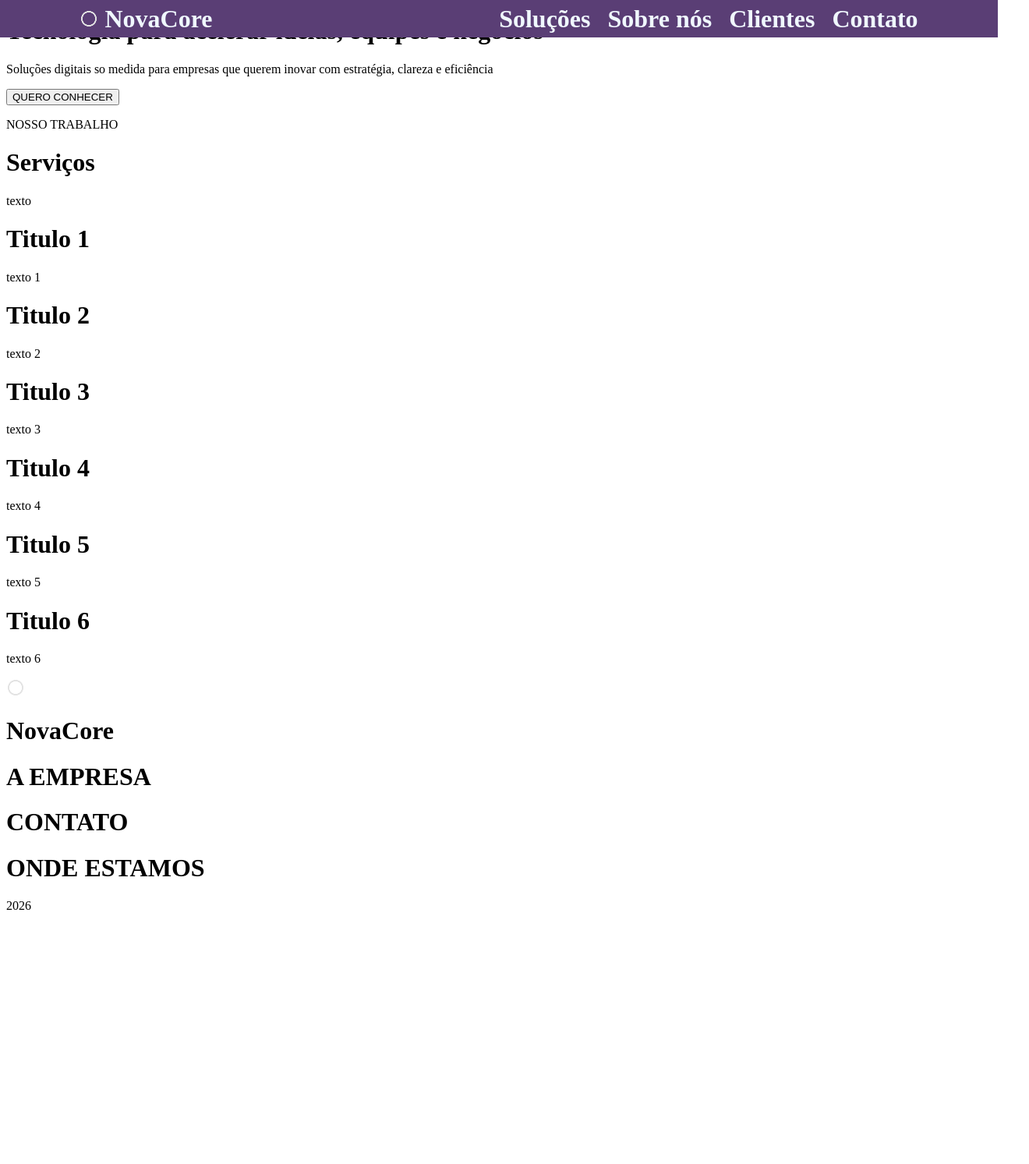
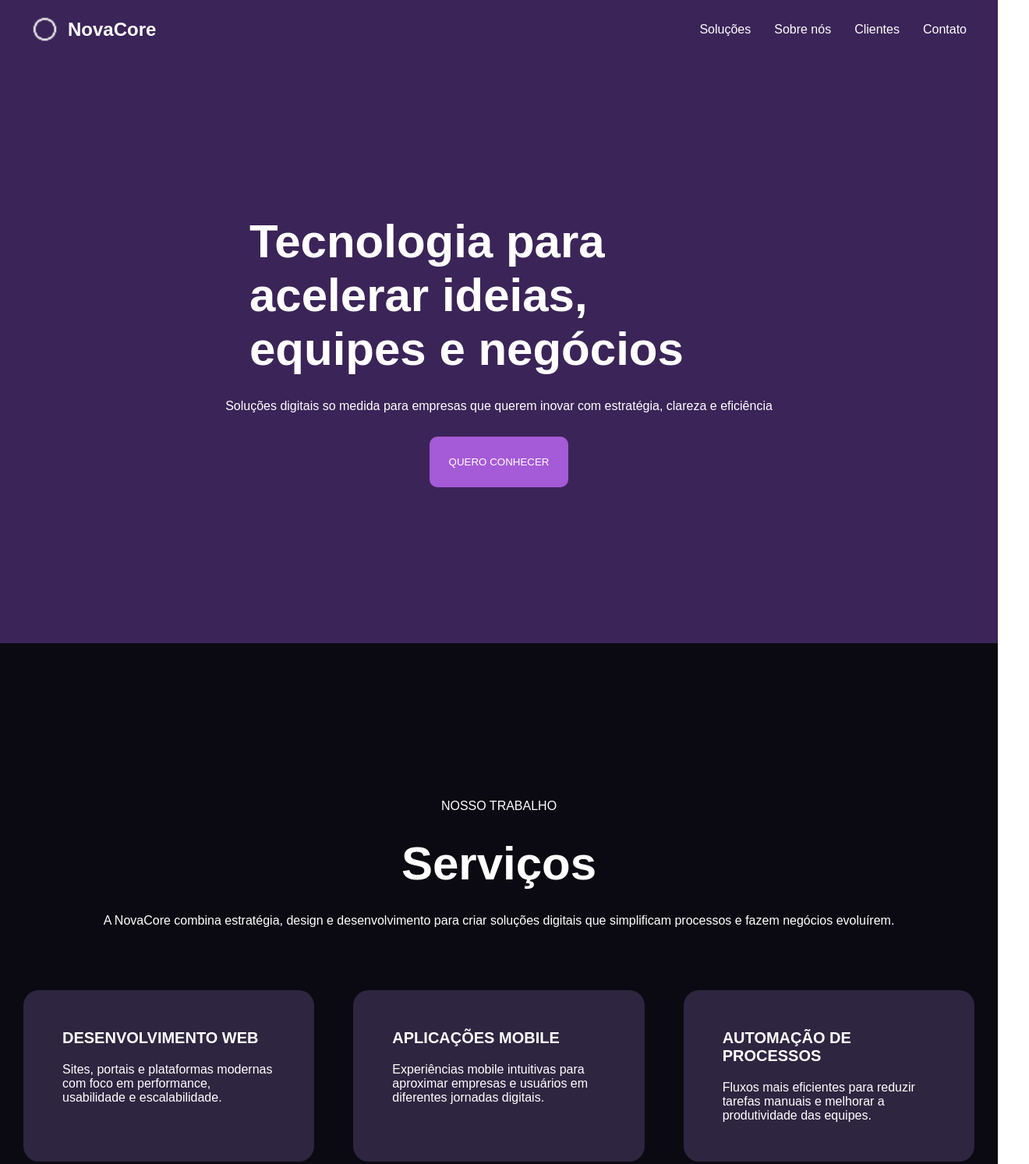
Before and after one commit to WillP0ntes/CP5-Front-End-1ESPU, a plain HTML site: page revisao/index.html in a window 1280 px wide. Shown: the top 1493 px of the page at 78% size, 1320 px wide, since content can reach past the window. Before the commit the page ends 1187 px from the top, so only its background shows below. Drawn offline with Linux system fonts and the light colour scheme.

Commit message:
Projeto revisão finalizado

```diff
--- a/revisao/css/global.css
+++ b/revisao/css/global.css
@@ -4,5 +4,6 @@
 }
 
 body {
-    padding-top: 50px;
+    font-family: Arial, sans-serif;
+    color: #fff;
 }
--- a/revisao/css/style.css
+++ b/revisao/css/style.css
@@ -1,42 +1,133 @@
 .navbar {
-    width: 100%;
-    height: 48px;
-    background-color: #5a3e75;
-    display: flex;
-    align-items: center;
-    position: fixed;
-    top: 0;
-    left: 0;
-    z-index: 1000;
+    padding: 20px 40px;
+    background-color: #3b2458;
 }
 
 .navbar-container {
-    width: 84%;
-    max-width: 1200px;
-    margin: 0 auto;
     display: flex;
+    justify-content: space-between;
     align-items: center;
-    justify-content: space-between;
 }
 
 .titulo {
     display: flex;
     align-items: center;
-    gap: 8px;
-    text-decoration: none;
+    gap: 12px;
     img {
-        color: #844bb9;
+        width: 35px;
+        height: 35px;
+        object-fit: contain;
     }
     h1 {
-        color: aliceblue;
+        font-size: 24px;
+        font-weight: bold;
     }
 }
 
 .topicos {
     display: flex;
-    align-items: center;
-    gap: 22px;
+    gap: 30px;
     h1 {
-        color: aliceblue;
+        font-size: 16px;
+        font-weight: normal;
+        cursor: pointer;
+        transition: opacity 0.2s;
     }
 }
+
+.main {
+    background-color: #3b2458;
+    width: 100%;
+    height: 100%;
+    display: flex;
+    flex-direction: column;
+    align-items: center;
+    justify-content: center;
+    gap: 30px;
+    padding: 200px 0;
+    button {
+        background-color: #a55ad7;
+        border: 0px;
+        border-radius: 10px;
+        padding: 25px;
+        color: #fff;
+    }
+    h1 {
+        width: 50%;
+        font-size: 60px;
+    }
+}
+
+.servicos {
+    background-color: #0b0a12;
+    width: 100%;
+    height: 100%;
+    display: flex;
+    flex-direction: column;
+    align-items: center;
+    justify-content: center;
+    gap: 30px;
+    padding: 200px 0;
+    h1 {
+        font-size: 60px;
+    }
+}
+
+.cards {
+    display: grid;
+    grid-template-columns: 1fr 1fr 1fr;
+    grid-template-rows: 1fr 1fr;
+    justify-content: space-between;
+    padding: 50px 30px;
+    gap: 50px;
+    .card {
+        padding: 50px;
+        background-color: #2e2540;
+        border-radius: 20px;
+        h2 {
+            font-size: 20px;
+            padding: 0 0 20px 0;
+        }
+    }
+}
+
+.footer {
+    width: 100%;
+    background-color: #14111c;
+    color: #fff;
+    padding: 50px 20px 20px 20px;
+    display: flex;
+    flex-direction: column;
+    align-items: center;
+    gap: 40px;
+    .logo {
+        display: flex;
+        flex-direction: column;
+        align-items: center;
+        gap: 10px;
+        img {
+            width: 40px;
+            height: 40px;
+            object-fit: contain;
+        }
+        h1 {
+            font-size: 20px;
+            font-weight: bold;
+        }
+    }
+}
+
+.mais {
+    display: flex;
+    justify-content: space-between;
+    gap: 300px;
+    padding: 0 0 0 65px;
+    .maiss {
+        display: flex;
+        flex-direction: column;
+        align-items: center;
+    }
+    h1 {
+        color: #a55ad7;
+    }
+}
--- a/revisao/index.html
+++ b/revisao/index.html
@@ -3,7 +3,7 @@
 <head>
     <meta charset="UTF-8">
     <meta name="viewport" content="width=device-width, initial-scale=1.0">
-    <link rel="stylesheetglobal" href="./css/global.css">
+    <link rel="stylesheet" href="./css/global.css">
     <link rel="stylesheet" href="./css/style.css">
     <title>Projeto para Revisão</title>
 </head>
@@ -25,35 +25,37 @@
     <div class="main">
         <h1>Tecnologia para acelerar ideias, equipes e negócios</h1>
         <p>Soluções digitais so medida para empresas que querem inovar com estratégia, clareza e eficiência</p>
-        <button class="button">QUERO CONHECER</button>
+        <button>QUERO CONHECER</button>
     </div>
     <div class="servicos">
         <p>NOSSO TRABALHO</p>
         <h1>Serviços</h1>
-        <p>texto</p>
-        <div class="card1">
-            <h1>Titulo 1</h1>
-            <p>texto 1</p>
+        <p>A NovaCore combina estratégia, design e desenvolvimento para criar soluções digitais que simplificam processos e fazem negócios evoluírem.</p>
+        <div class="cards">
+            <div class="card1 card">
+                <h2>DESENVOLVIMENTO WEB</h2>
+                <p>Sites, portais e plataformas modernas com foco em performance, usabilidade e escalabilidade.</p>
             </div>
-        <div class="card2">
-            <h1>Titulo 2</h1>
-            <p>texto 2</p>
+            <div class="card2 card">
+                <h2>APLICAÇÕES MOBILE</h2>
+                <p>Experiências mobile intuitivas para aproximar empresas e usuários em diferentes jornadas digitais.</p>
             </div>
-        <div class="card3">
-            <h1>Titulo 3</h1>
-            <p>texto 3</p>
+            <div class="card3 card">
+                <h2>AUTOMAÇÃO DE PROCESSOS</h2>
+                <p>Fluxos mais eficientes para reduzir tarefas manuais e melhorar a produtividade das equipes.</p>
             </div>
-        <div class="card4">
-            <h1>Titulo 4</h1>
-            <p>texto 4</p>
+            <div class="card4 card">
+                <h2>INTEGRAÇÕES DE SISTEMAS</h2>
+                <p>Conexão entre ferramentas, APIs e plataformas para centralizar operações e informações.</p>
             </div>
-        <div class="card5">
-            <h1>Titulo 5</h1>
-            <p>texto 5</p>
+            <div class="card5 card">
+                <h2>DADOS E ANALYTICS</h2>
+                <p>Dashboards e soluções analíticas para transformar dados em decisões mais inteligentes.</p>
             </div>
-        <div class="card6">
-            <h1>Titulo 6</h1>
-            <p>texto 6</p>
+            <div class="card6 card">
+                <h2>UX E INTERFACE</h2>
+                <p>Interfaces claras, funcionais e atrativas para melhorar a experiência dos produtos digitais.</p>
+            </div>
         </div>
     </div>
     <footer class="footer">
@@ -61,17 +63,25 @@
             <img src="./img/icon.png" alt="">
             <h1>NovaCore</h1>
         </div>
-        <div class="empresa">
+        <div class="mais">
+            <div class="empresa maiss">
                 <h1>A EMPRESA</h1>
-            <p></p>
+                <p>Nossa história</p>
+                <p>Soluções</p>
+                <p>Trabalhe conosco</p>
+                <p>Política de privacidade</p>
             </div>
-        <div class="contato">
+            <div class="contato maiss">
                 <h1>CONTATO</h1>
-            <p></p>
+                <p>+55 11 4000-0000</p>
+                <p>contato@novacore.com</p>
             </div>
-        <div class="onde">
+            <div class="onde maiss">
                 <h1>ONDE ESTAMOS</h1>
-            <p></p>
+                <p>Av.Paulista, 1000</p>
+                <p>Bela Vista -- São Paulo, SP</p>
+                <p>CEP 01310-100</p>
+            </div>
         </div>
         <div class="direitos">
             <p>2026</p>
```
Lines whose indentation alone changed are shown as unchanged.
